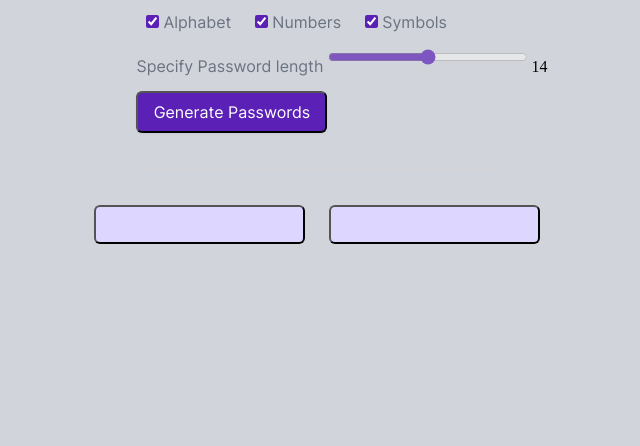
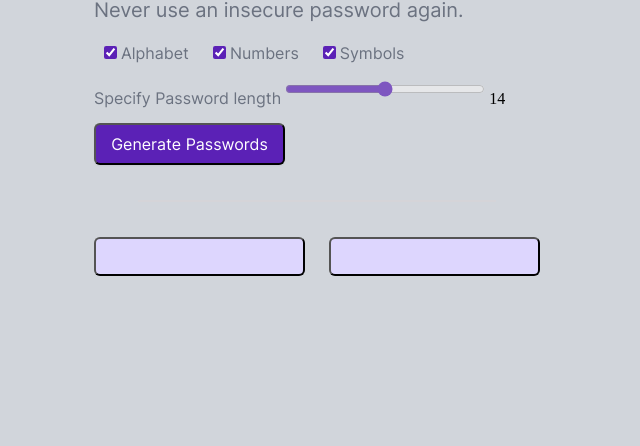
Before and after one commit to hinedy/Password-Generator, a plain HTML site: page index.html in a window 1280 px wide. Shown: the part 354-800 px from the top of the page, without its empty margins (323-963 px from the left). Drawn offline with nearby package versions, Linux system fonts and the light colour scheme.

Commit message:
Update index.css

```diff
--- a/index.css
+++ b/index.css
@@ -27,7 +27,7 @@ main {
 }
 
 .wrapper {
-    margin: 0px 0 0 50px;
+    margin: 90px 0 0 0px;
 }
 
 h1 {
@@ -111,6 +111,7 @@ hr {
     justify-content:center;
 }
 .password {
+    font-family: 'Inter';
     width: 211px;
     height: 39px;
     background: #DDD6FE;
```
